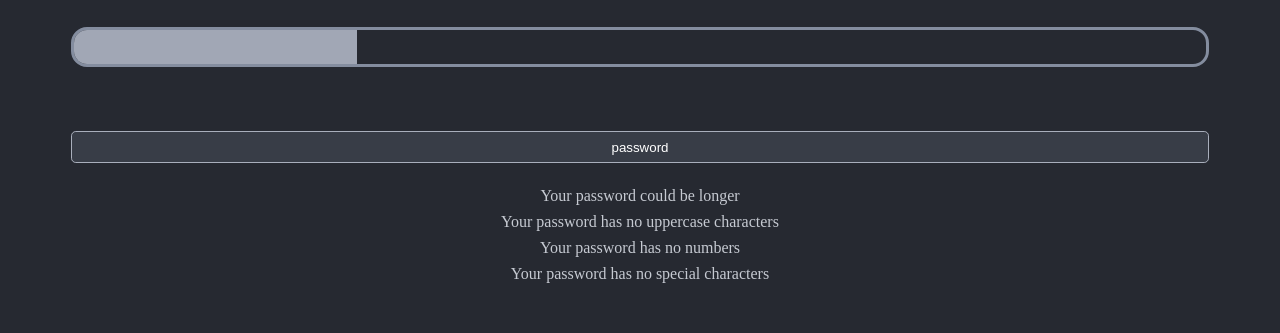
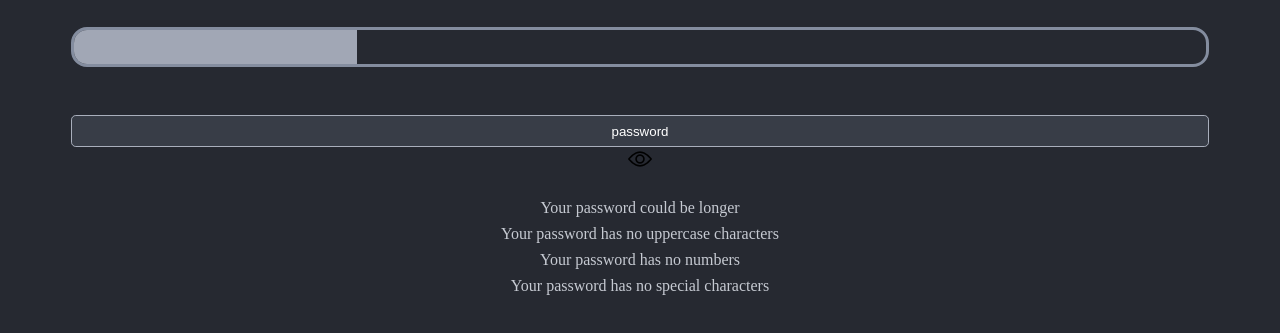
Before and after one commit to rezamini/password-strength-tester, a plain HTML site: page index.html in a window 1280 px wide. Shown: the part 79-412 px from the top of the page. Drawn offline with Linux system fonts and the light colour scheme.

Commit message:
- added the image element and related container for the input icon

```diff
--- a/index.html
+++ b/index.html
@@ -10,6 +10,7 @@
   <body>
     <h1>Password Strength Tester</h1>
     <div id="strength-meter" class="strength-meter"></div>
+    <div class="input-container">
       <input
         id="password-input"
         class="password-input"
@@ -18,6 +19,8 @@
         aria-labelledby="Password"
         autofocus
       />
+      <img id="toggle-password" class="password-icon" src="./icons/show.png" />
+    </div>
     <div id="reasons" class="reasons"></div>
   </body>
 </html>
--- a/style.css
+++ b/style.css
@@ -37,10 +37,8 @@ body {
 }
 
 .password-input {
-  margin-top: 1rem;
   height: 2rem;
-  width: 90%;
-  padding: 0.25rem .75rem;
+  width: 100%;
   background-color: hsl(var(--primary-h), var(--primary-s), 25%);
   color: white;
   border: 1px solid hsl(var(--primary-h), var(--primary-s), 57%);
@@ -51,6 +49,12 @@ body {
 
 .password-input:focus {
   border-color: hsl(var(--primary-h), var(--primary-s), 70%);
+}
+
+.input-container {
+  position: relative;
+  width: 90%; /* Adjust as needed */
+  margin: 1rem auto; /* Adjust margins */
 }
 
 .reasons {
```
Lines whose indentation alone changed are shown as unchanged.
